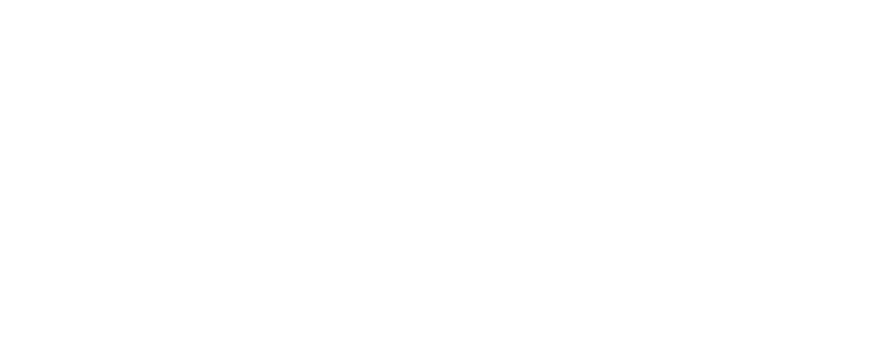
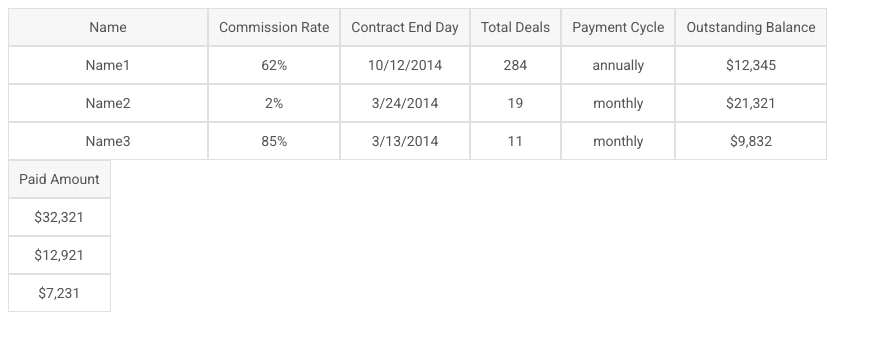
Before and after one commit to kubbafox/FlexTable, a plain HTML site: page index.html in a window 1280 px wide. Shown: the whole page, without its empty margins (0-882 px from the left). Drawn offline with nearby package versions, Linux system fonts and the light colour scheme.

Commit message:
Feature 1: drag any of the columns and position them anywhere.

```diff
--- /dev/null
+++ b/asset/script.js
@@ -0,0 +1,48 @@
+/**
+ * Created by Neverland on 3/26/17.
+ */
+$(function () {
+
+    $(".column").draggable({
+        start: function (event, ui) {
+            var target = document.getElementById(this.id);
+            target.style.zIndex = 100;
+        },
+        stop: function (event, ui) {
+
+            var currentPosition = new Object();
+            var newPosition = new Array();
+            for (var i = 2; i < 8; i++) {
+                var positionData = getPosition(i);
+                nowPosition = {'name': 'column' + i, 'position': positionData};
+                newPosition.push(nowPosition);
+            }
+
+            newPosition.sort(function (a, b) {
+                if (a['position'] > b['position']) return -1;
+                if (a['position'] < b['position']) return 1;
+                return 0;
+            });
+
+            var number = 0;
+            for (var i = newPosition.length; i--;) {
+                console.log(newPosition[i].name);
+
+                var tmpItem = document.getElementById(newPosition[i].name);
+                tmpItem.style.order = number;
+                tmpItem.style.left = 0;
+                tmpItem.style.top = 0;
+                number++;
+            }
+
+            var target = document.getElementById(this.id);
+            target.style.zIndex = 0;
+        }
+
+    });
+
+    function getPosition(columnId) {
+        var tmpItem = document.getElementById('column' + columnId);
+        return tmpItem.offsetLeft;
+    }
+});
--- /dev/null
+++ b/asset/style.css
@@ -0,0 +1,31 @@
+.container {
+    font-family: 'Roboto', sans-serif;
+    font-size: 14px;
+    color: #545454;
+    display: flex;
+    flex-wrap: wrap;
+    width: 921px;
+
+}
+
+.row {
+    border: solid 1px #e0e0e0;
+    padding: 10px;
+    text-align: center;
+}
+
+.column_header {
+    border: solid 1px #e0e0e0;
+    padding: 10px;
+    text-align: center;
+    background-color: #f7f7f7;
+
+}
+
+#column1 {
+    width: 200px;
+}
+
+.column_header:hover ~ div {
+    background-color: #f7f7f7;
+}
--- a/index.html
+++ b/index.html
@@ -6,5 +6,115 @@
 </head>
 <body>
 
+<div class="container">
+    <div id="column1" class="row_header">
+        <div class="column_header">
+            Name
+        </div>
+        <div class="row">
+            Name1
+        </div>
+        <div class="row">
+            Name2
+        </div>
+        <div class="row">
+            Name3
+        </div>
+    </div>
+    <div id="column2" class="column content2">
+        <div class="column_header">
+            Commission Rate
+        </div>
+        <div class="row">
+            62%
+        </div>
+        <div class="row">
+            2%
+        </div>
+        <div class="row">
+            85%
+        </div>
+    </div>
+    <div id="column3" class="column content3">
+        <div class="column_header">
+            Contract End Day
+        </div>
+        <div class="row">
+            10/12/2014
+        </div>
+        <div class="row">
+            3/24/2014
+        </div>
+        <div class="row">
+            3/13/2014
+        </div>
+    </div>
+    <div id="column4" class="column content4">
+        <div class="column_header">
+            Total Deals
+        </div>
+        <div class="row">
+            284
+        </div>
+        <div class="row">
+            19
+        </div>
+        <div class="row">
+            11
+        </div>
+    </div>
+    <div id="column5" class="column content5">
+        <div class="column_header">
+            Payment Cycle
+        </div>
+        <div class="row">
+            annually
+        </div>
+        <div class="row">
+            monthly
+        </div>
+        <div class="row">
+            monthly
+        </div>
+    </div>
+    <div id="column6" class="column content5">
+        <div class="column_header">
+            Outstanding Balance
+        </div>
+        <div class="row">
+            $12,345
+        </div>
+        <div class="row">
+            $21,321
+        </div>
+        <div class="row">
+            $9,832
+        </div>
+    </div>
+    <div id="column7" class="column content5">
+        <div class="column_header">
+            Paid Amount
+        </div>
+        <div class="row">
+            $32,321
+        </div>
+        <div class="row">
+            $12,921
+        </div>
+        <div class="row">
+            $7,231
+        </div>
+    </div>
+</div>
+
+<script src="https://code.jquery.com/jquery-1.12.4.min.js"></script>
+<script src="https://code.jquery.com/ui/1.12.0/jquery-ui.min.js"></script>
+<link href="https://fonts.googleapis.com/css?family=Roboto" rel="stylesheet">
+
+<!--My CSS/Script-->
+<script src="./asset/script.js"></script>
+<link rel="stylesheet" href="./asset/style.css">
+
+
 </body>
 </html>
```
